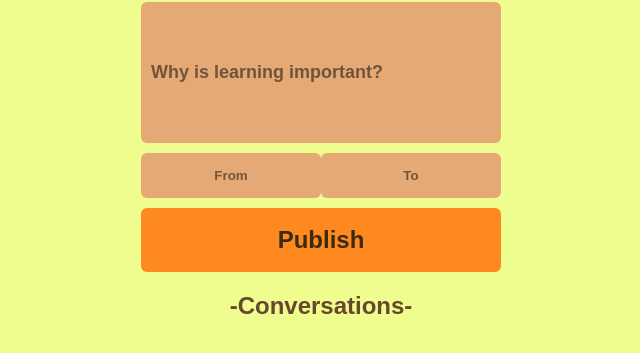
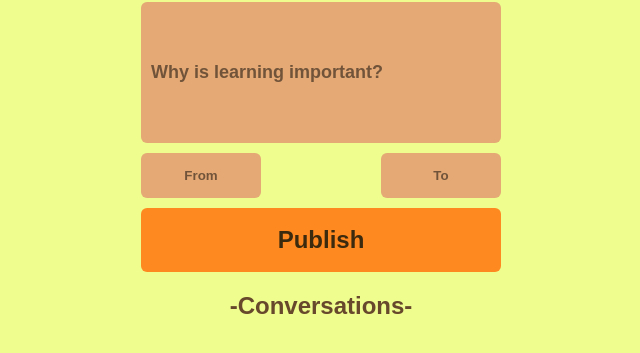
Before and after one commit to FirasItani/whatsapp, a plain HTML site: page index.html in a window 1280 px wide. Shown: the part 309-662 px from the top of the page, without its empty margins (319-959 px from the left). Drawn offline with Linux system fonts and the light colour scheme; no server answers.

Commit message:
Update index.css

```diff
--- a/index.css
+++ b/index.css
@@ -52,7 +52,7 @@ h1 {
   border-radius: 6px;
   margin: 10px 0;
   padding: 15px 5px;
-  min-width: 100px;
+  max-width: 110px;
   text-align: center;
 }
 
```
